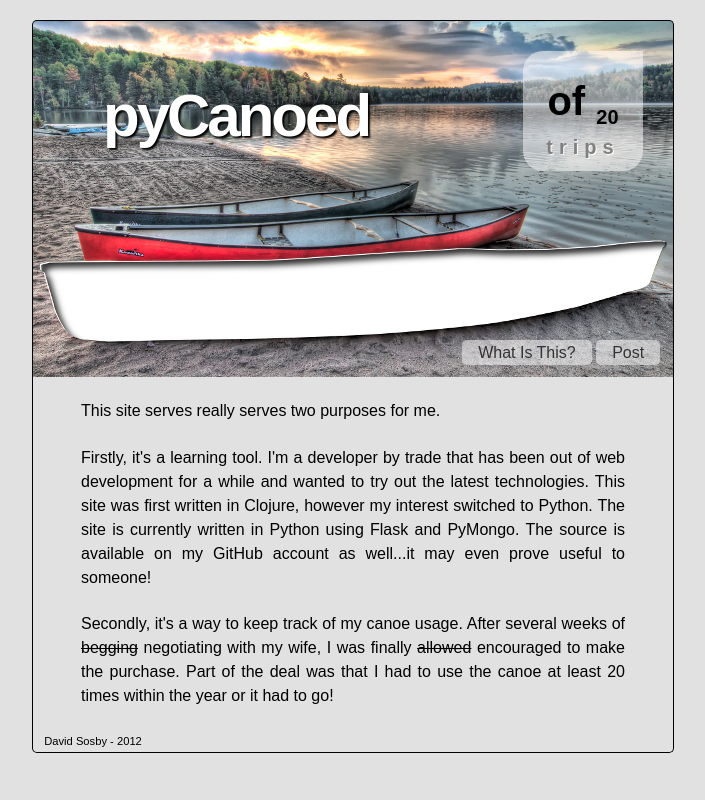
After one commit to dsosby/pycanoed, a Python web app: template templates/about.html in a window 1280 px wide. The commit adds this page. Shown: the whole page, without its empty margins (287-992 px from the left). Run offline with Jinja, Linux system fonts and the light colour scheme; the template is opened without the code that fills it, so the values that code supplies are empty.

Commit message:
Adding about page

```diff
--- a/app.py
+++ b/app.py
@@ -34,7 +34,7 @@ def hello():
 
 @app.route('/about')
 def about():
-    return "About!"
+    return render_template('about.html')
 
 if __name__ == "__main__":
     port = int(os.environ.get('PORT', 5000))
--- a/static/css/main.css
+++ b/static/css/main.css
@@ -131,6 +131,18 @@ section.content article  {
     padding: 0.2em 1em 0.2em 1em;
 }
 
+section.content article.static  {
+    margin: 0px;
+    padding: 0.2em 1em 0.2em 1em;
+}
+
+section.content article.static p {
+    margin: 1em;
+    padding: 0.2em 1em 0.2em 1em;
+    text-align: justify;
+    text-justify: newspaper;
+}
+
 footer  {
     margin: 0 auto;
     width: 640px;
--- /dev/null
+++ b/templates/about.html
@@ -0,0 +1,23 @@
+{% extends('common.html') %}
+{% block content %}
+<article class="static">
+    <p>
+        This site serves really serves two purposes for me.
+    </p>
+
+    <p>
+        Firstly, it's a learning tool. I'm a developer by trade that has been out of web development for
+        a while and wanted to try out the latest technologies. This site was first written
+        in Clojure, however my interest switched to Python. The site is currently written
+        in Python using Flask and PyMongo. The source is available on my GitHub account as
+        well...it may even prove useful to someone!
+    </p>
+
+    <p>
+        Secondly, it's a way to keep track of my canoe usage. After several weeks of <strike>begging</strike>
+        negotiating with my wife, I was finally <strike>allowed</strike> encouraged to make
+        the purchase. Part of the deal was that I had to use the canoe at least 20 times
+        within the year or it had to go!
+    </p>
+</article>
+{% endblock content %}
```
